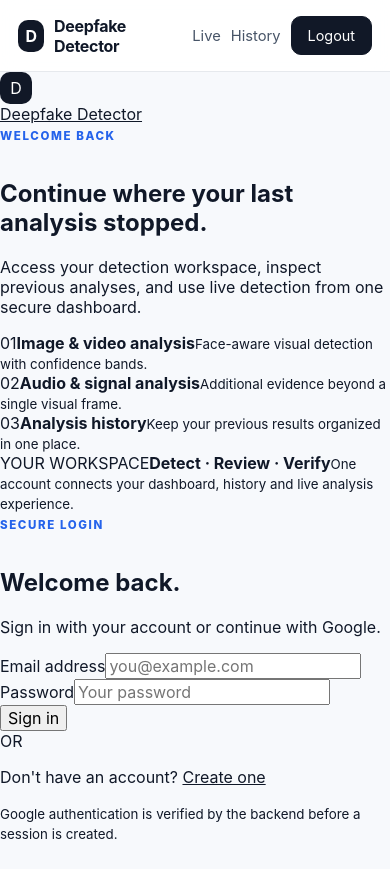
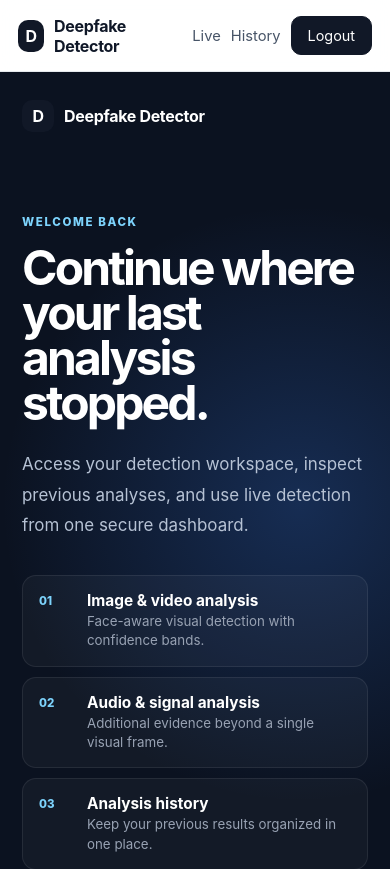
Before and after one commit to obrahimanshu14-collab/deepfake-detection-system, a React (Vite) app in the folder frontend/: page /login in a window 390 px wide. Shown: the top 869 px of the page. Before the commit the page ends 844 px from the top, so only its background shows below. Built offline with nearby package versions, Linux system fonts and the light colour scheme; no server answers; sample sign-in values are in the browser's storage.

Commit message:
Expand authentication UI into spacious responsive product experience

```diff
--- a/frontend/src/index.css
+++ b/frontend/src/index.css
@@ -17,7 +17,7 @@ body { margin: 0; min-width: 320px; min-height: 100vh; background: #f7f9fc; }
 a { color: inherit; }
 button, input { font: inherit; }
 .site-nav { position: sticky; top: 0; z-index: 20; display: flex; align-items: center; justify-content: space-between; gap: 24px; min-height: 72px; padding: 0 5vw; background: rgba(255,255,255,.9); border-bottom: 1px solid rgba(228,231,236,.9); backdrop-filter: blur(14px); }
-.brand-mark { display: inline-flex; align-items: center; gap: 10px; text-decoration: none; font-weight: 750; letter-spacing: -.02em; }
+.brand-mark, .auth-brand { display: inline-flex; align-items: center; gap: 10px; text-decoration: none; font-weight: 750; letter-spacing: -.02em; }
 .brand-icon { display: grid; place-items: center; width: 32px; height: 32px; border-radius: 10px; color: white; background: #111827; }
 .nav-links { display: flex; align-items: center; gap: 22px; font-size: .92rem; }
 .nav-links a { text-decoration: none; color: #475467; }
@@ -74,5 +74,78 @@ button, input { font: inherit; }
 .step-row > span { color: var(--accent); font-weight: 800; }
 .step-row h2 { margin: 0 0 8px; font-size: 1.5rem; }
 .step-row p { margin: 0; max-width: 650px; color: var(--muted); line-height: 1.7; }
+
+/* Spacious product-style authentication experience */
+.auth-page { min-height: calc(100vh - 72px); display: grid; grid-template-columns: minmax(0, 1.15fr) minmax(440px, .85fr); background: #f2f4f7; }
+.auth-showcase { position: relative; display: flex; flex-direction: column; justify-content: space-between; min-height: calc(100vh - 72px); padding: 52px clamp(34px, 6vw, 96px); overflow: hidden; color: white; background: #0b1220; }
+.auth-showcase::before { content: ""; position: absolute; width: 620px; height: 620px; top: 12%; right: -220px; border-radius: 50%; background: radial-gradient(circle, rgba(59,130,246,.24), rgba(59,130,246,0) 68%); pointer-events: none; }
+.auth-showcase::after { content: ""; position: absolute; width: 360px; height: 360px; bottom: -160px; left: -120px; border-radius: 50%; background: radial-gradient(circle, rgba(14,165,233,.10), transparent 68%); pointer-events: none; }
+.auth-brand { position: relative; z-index: 2; color: white; }
+.auth-showcase-copy { position: relative; z-index: 2; max-width: 700px; margin: auto 0; padding: 58px 0; }
+.auth-showcase-copy .eyebrow { color: #7dd3fc; }
+.auth-showcase-copy h1 { max-width: 720px; margin: 0 0 24px; font-size: clamp(3rem, 5.2vw, 6.4rem); line-height: .94; letter-spacing: -.06em; }
+.auth-showcase-copy p { max-width: 620px; margin: 0; color: #b6c2d4; font-size: 1.06rem; line-height: 1.8; }
+.auth-metrics { display: grid; grid-template-columns: repeat(3, minmax(110px, 1fr)); gap: 12px; margin-top: 42px; }
+.auth-metrics div { padding: 20px; border: 1px solid rgba(255,255,255,.11); border-radius: 18px; background: rgba(255,255,255,.045); }
+.auth-metrics strong { display: block; font-size: 1.5rem; margin-bottom: 4px; }
+.auth-metrics span { color: #98a2b3; font-size: .84rem; }
+.auth-feature-list { display: grid; gap: 10px; margin-top: 34px; }
+.auth-feature-list div { display: grid; grid-template-columns: 36px 1fr; column-gap: 12px; padding: 15px 16px; border: 1px solid rgba(255,255,255,.08); border-radius: 14px; background: rgba(255,255,255,.035); }
+.auth-feature-list span { grid-row: span 2; color: #7dd3fc; font-size: .72rem; font-weight: 800; padding-top: 3px; }
+.auth-feature-list strong { font-size: .96rem; }
+.auth-feature-list small { color: #98a2b3; margin-top: 2px; line-height: 1.45; }
+.auth-mini-card { position: relative; z-index: 2; padding: 22px; border: 1px solid rgba(255,255,255,.1); border-radius: 18px; background: rgba(255,255,255,.04); }
+.auth-mini-card span { display: block; color: #98a2b3; font-size: .68rem; font-weight: 800; letter-spacing: .12em; }
+.auth-mini-card strong { display: block; margin: 9px 0 6px; font-size: 1rem; }
+.auth-mini-card small { color: #98a2b3; line-height: 1.55; }
+.auth-panel-wrap { display: grid; place-items: center; padding: 54px clamp(26px, 5vw, 86px); }
+.auth-panel { width: min(500px, 100%); padding: 48px; border: 1px solid #dfe3ea; border-radius: 30px; background: white; box-shadow: 0 24px 80px rgba(16,24,40,.10); }
+.auth-heading .eyebrow { margin-bottom: 12px; }
+.auth-heading h2 { margin: 0 0 10px; font-size: clamp(2.25rem, 4vw, 3.15rem); letter-spacing: -.05em; line-height: 1; }
+.auth-heading p { margin: 0; color: var(--muted); line-height: 1.65; }
+.auth-alert { margin: 22px 0 0; padding: 13px 14px; border: 1px solid #fecdca; border-radius: 12px; background: #fff6f6; color: #b42318; font-size: .9rem; line-height: 1.5; }
+.auth-form { display: grid; gap: 18px; margin-top: 30px; }
+.auth-form label { display: grid; gap: 8px; }
+.auth-form label span { font-size: .86rem; font-weight: 700; color: #344054; }
+.auth-form input { width: 100%; min-height: 54px; padding: 0 16px; border: 1px solid #d0d5dd; border-radius: 13px; outline: none; background: white; color: var(--ink); transition: border-color .2s, box-shadow .2s; }
+.auth-form input::placeholder { color: #98a2b3; }
+.auth-form input:focus { border-color: var(--accent); box-shadow: 0 0 0 4px rgba(37,99,235,.10); }
+.auth-submit { min-height: 54px; margin-top: 3px; border: none; border-radius: 13px; background: #111827; color: white; font-weight: 750; cursor: pointer; transition: transform .2s, box-shadow .2s, opacity .2s; }
+.auth-submit:hover:not(:disabled) { transform: translateY(-1px); box-shadow: 0 12px 28px rgba(17,24,39,.18); }
+.auth-submit:disabled { opacity: .6; cursor: not-allowed; }
+.auth-divider { display: flex; align-items: center; gap: 12px; margin: 26px 0; color: #98a2b3; font-size: .7rem; font-weight: 800; letter-spacing: .12em; }
+.auth-divider::before, .auth-divider::after { content: ""; flex: 1; height: 1px; background: var(--line); }
+.google-auth-wrap { display: flex; justify-content: center; min-height: 44px; }
+.google-auth-wrap iframe { max-width: 100%; }
+.google-unconfigured { display: grid; gap: 4px; padding: 13px 14px; border: 1px dashed #d0d5dd; border-radius: 12px; background: #f8fafc; text-align: center; }
+.google-unconfigured strong { font-size: .9rem; }
+.google-unconfigured span { color: var(--muted); font-size: .78rem; line-height: 1.4; }
+.auth-switch { margin: 28px 0 0; color: #475467; text-align: center; }
+.auth-switch a { color: #175cd3; font-weight: 750; text-decoration: none; }
+.auth-switch a:hover { text-decoration: underline; }
+.auth-legal { display: block; margin-top: 18px; color: #98a2b3; font-size: .72rem; line-height: 1.55; text-align: center; }
+
+@media (max-width: 1000px) {
+  .auth-page { grid-template-columns: 1fr; }
+  .auth-showcase { min-height: auto; padding: 38px 7vw 34px; }
+  .auth-showcase-copy { padding: 78px 0 54px; }
+  .auth-showcase-copy h1 { font-size: clamp(3rem, 9vw, 5.2rem); }
+  .auth-panel-wrap { padding: 40px 6vw 70px; }
+}
 @media (max-width: 900px) { .public-links { display: none; } .landing-hero { grid-template-columns: 1fr; padding-top: 45px; } .hero-panel { min-height: 360px; } .feature-grid, .card-grid { grid-template-columns: 1fr; } .pipeline { grid-template-columns: repeat(2, 1fr); } }
-@media (max-width: 560px) { .site-nav { padding: 0 18px; } .account-links { gap: 10px; } .account-links a:first-child { display: none; } .site-page, .landing-section, .landing-hero { width: min(92vw, 1180px); } .landing-copy h1 { font-size: 3.35rem; } .landing-section { padding: 75px 0; } .dark-section { flex-direction: column; align-items: flex-start; padding: 34px; } .pipeline { grid-template-columns: 1fr; } .step-row { grid-template-columns: 55px 1fr; gap: 16px; } }
+@media (max-width: 560px) {
+  .site-nav { padding: 0 18px; }
+  .account-links { gap: 10px; }
+  .account-links a:first-child { display: none; }
+  .site-page, .landing-section, .landing-hero { width: min(92vw, 1180px); }
+  .landing-copy h1 { font-size: 3.35rem; }
+  .landing-section { padding: 75px 0; }
+  .dark-section { flex-direction: column; align-items: flex-start; padding: 34px; }
+  .pipeline { grid-template-columns: 1fr; }
+  .step-row { grid-template-columns: 55px 1fr; gap: 16px; }
+  .auth-showcase { padding: 28px 22px; }
+  .auth-metrics { grid-template-columns: 1fr; }
+  .auth-panel-wrap { padding: 22px 16px 45px; }
+  .auth-panel { padding: 30px 22px; border-radius: 22px; }
+  .auth-heading h2 { font-size: 2.25rem; }
+}
```
